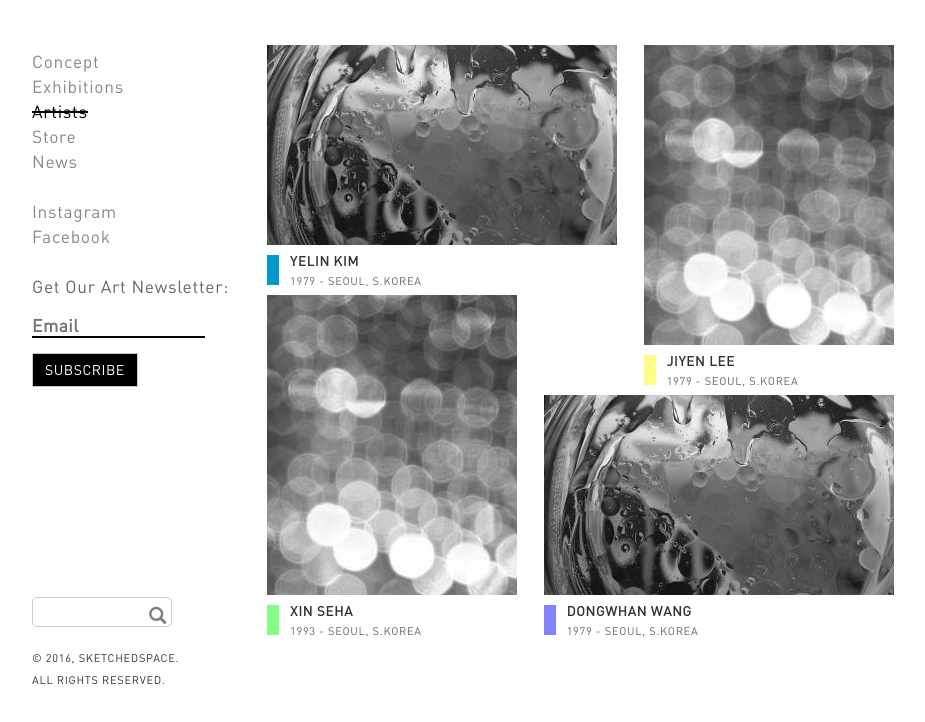
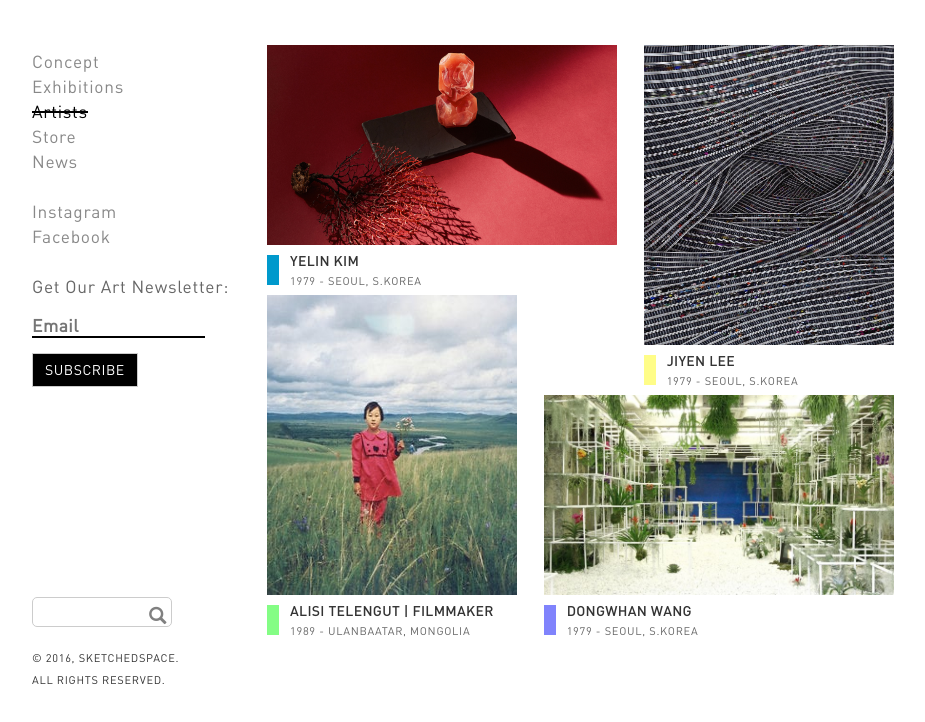
Before and after one commit to danielobembe/sketchedspace, a website: page artists.html in a window 1280 px wide. Shown: the part 128-850 px from the top of the page, without its empty margins (28-953 px from the left). Drawn offline with nearby package versions, Linux system fonts and the light colour scheme.

Commit message:
changed pictures on artist page. Modified associated styling

```diff
--- a/artists.html
+++ b/artists.html
@@ -68,7 +68,8 @@
                          <!-- Column 1 Begin -->
                              <div class="project">
                                     <div class="image">
-                                        <img src="/assets/images/horizontal_loremPixel_dot_com.jpg">
+                                        <!-- <img src="/assets/images/horizontal_loremPixel_dot_com.jpg"> -->
+                                        <img id="yelin_kim" src="/assets/images/yelin_kim.jpg">
                                     </div>
                                     <ul class="text" style="opacity: 1;">               <li class="color" style="background-color: #"></li>
                                         <li class="title">Yelin Kim</li>
@@ -79,11 +80,12 @@
 
                                 <div class="project project-bottom">
                                         <div class="image">
-                                            <img src="/assets/images/vertical_loremPixel_dot_com.jpg">
+                                            <!-- <img src="/assets/images/vertical_loremPixel_dot_com.jpg"> -->
+                                            <img id="alisi_telengut" src="/assets/images/alisi_telengut.jpeg">
                                         </div>
                                         <ul class="text" style="opacity: 1;">               <li class="color" style="background-color: #84fd85"></li>
-                                            <li class="title">Xin Seha</li>
-                                            <li class="day_location">1993 - Seoul, S.Korea</li>
+                                            <li class="title">Alisi Telengut | Filmmaker</li>
+                                            <li class="day_location">1989 - Ulanbaatar, Mongolia</li>
                                         </ul>
                                 </div>
                             <!-- Column 1 End -->
@@ -94,7 +96,8 @@
                          <!-- Column 2 Begin -->
                             <div class="project project-right" >
                                     <div class="image">
-                                        <img src="/assets/images/vertical_loremPixel_dot_com.jpg">
+                                        <!-- <img src="/assets/images/vertical_loremPixel_dot_com.jpg"> -->
+                                        <img id="jiyen_lee" src="/assets/images/jiyen_lee.jpg">
                                     </div>
                                     <ul class="text" style="opacity: 1;">               <li class="color" style="background-color: #fffd88"></li>
                                         <li class="title">Jiyen Lee</li>
@@ -105,7 +108,8 @@
 
                            <div class="project project-bottom project-right" style="margin-left:-120px;">
                                     <div class="image">
-                                        <img src="/assets/images/horizontal_loremPixel_dot_com.jpg">
+                                        <!-- <img src="/assets/images/horizontal_loremPixel_dot_com.jpg"> -->
+                                        <img id="dongwhan_wang" src="/assets/images/dongwhan_wang.jpg">
                                     </div>
                                     <ul class="text" style="opacity: 1;">               <li class="color" style="background-color: #8083fc"></li>
                                         <li class="title">Dongwhan Wang</li>
--- a/public/assets/css/core.css
+++ b/public/assets/css/core.css
@@ -1408,7 +1408,15 @@ section#contents .row .col-sm-10 .project .text > li {
     margin-left: -20px;
 }
 
+#yelin_kim,#dongwhan_wang {
+	width: 350px;
+	height: 200px;
+}
 
+#alisi_telengut,#jiyen_lee{
+	height: 300px;
+	width: 250px;
+}
 
 
 /**TEST**/
```
Also changed, not shown: public/assets/images/alisi_telengut.jpeg (added), public/assets/images/dongwhan_wang.jpg (added), public/assets/images/jiyen_lee.jpg (added), public/assets/images/yelin_kim.jpg (added), 2 other files.
